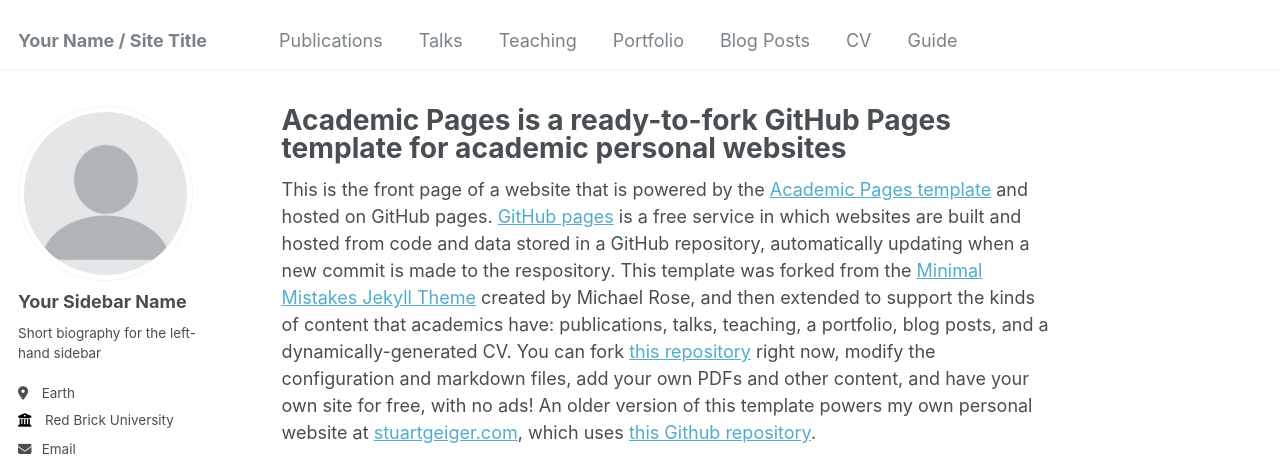
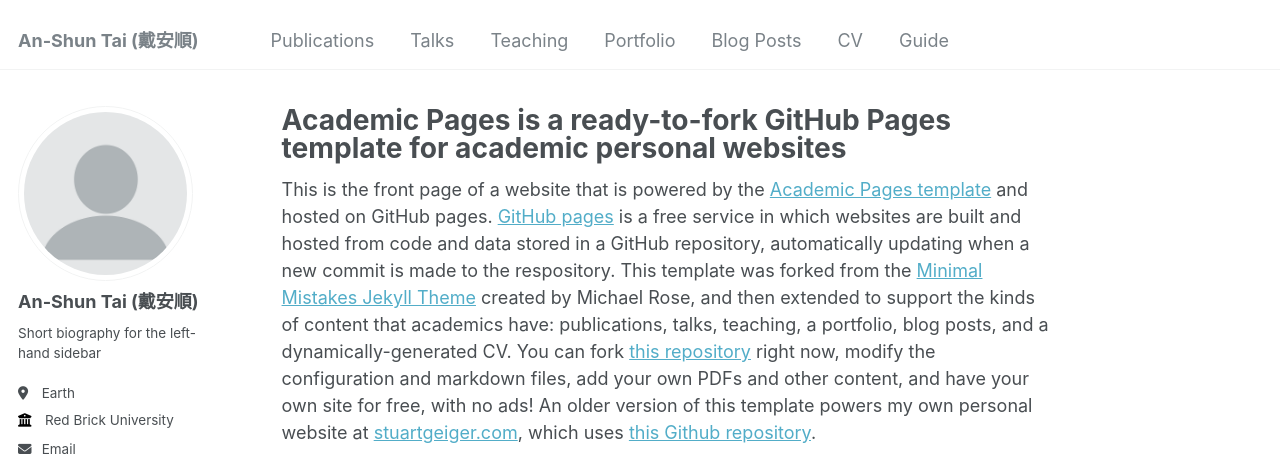
Before and after one commit to An-Shun-Tai/anshun.tai, a Jekyll site: the page built from _pages/about.md, in a window 1280 px wide. Shown: the top 456 px of the page. Built offline with Jekyll 4.4.1, drawn with Linux system fonts in a browser that asks for light colours; some web fonts are replaced.

Commit message:
Update _config.yml

```diff
--- a/_config.yml
+++ b/_config.yml
@@ -8,7 +8,7 @@
 
 # Basic Site Settings
 locale                   : "en-US"
-title                    : "Your Name / Site Title"
+title                    : "An-Shun Tai (戴安順)"
 title_separator          : "-"
 name                     : &name "Your Name"
 description              : &description "personal description"
@@ -22,7 +22,7 @@ repository               : "academicpages/academicpages.github.io"
 author:
   # Biographic information
   avatar           : "profile.png"
-  name             : "Your Sidebar Name"
+  name             : "An-Shun Tai (戴安順)"
   pronouns         : # example: "she/her"
   bio              : "Short biography for the left-hand sidebar"
   location         : "Earth"
```
